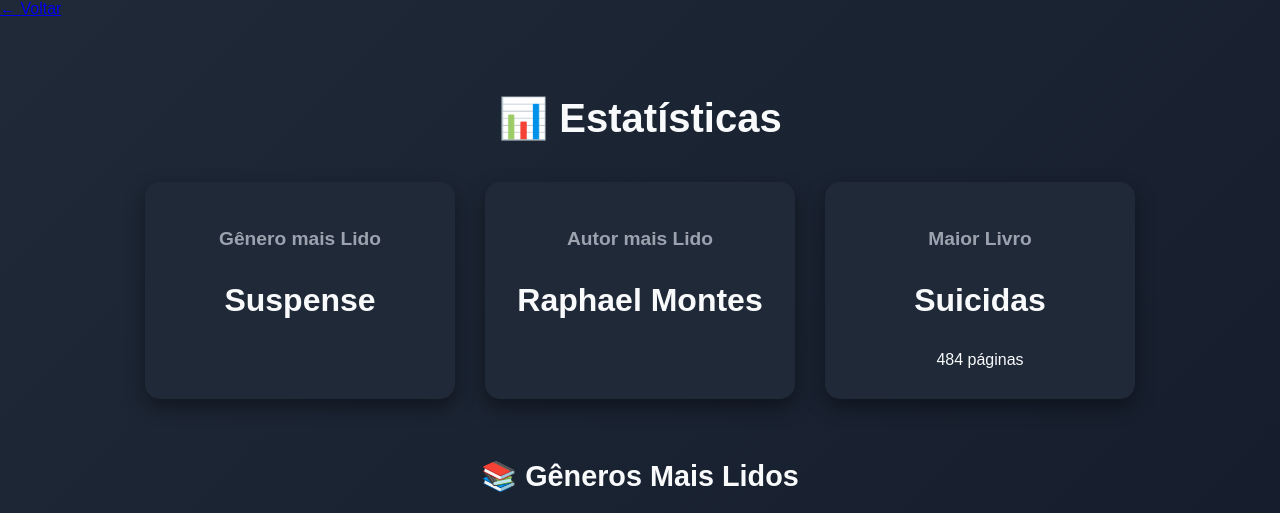
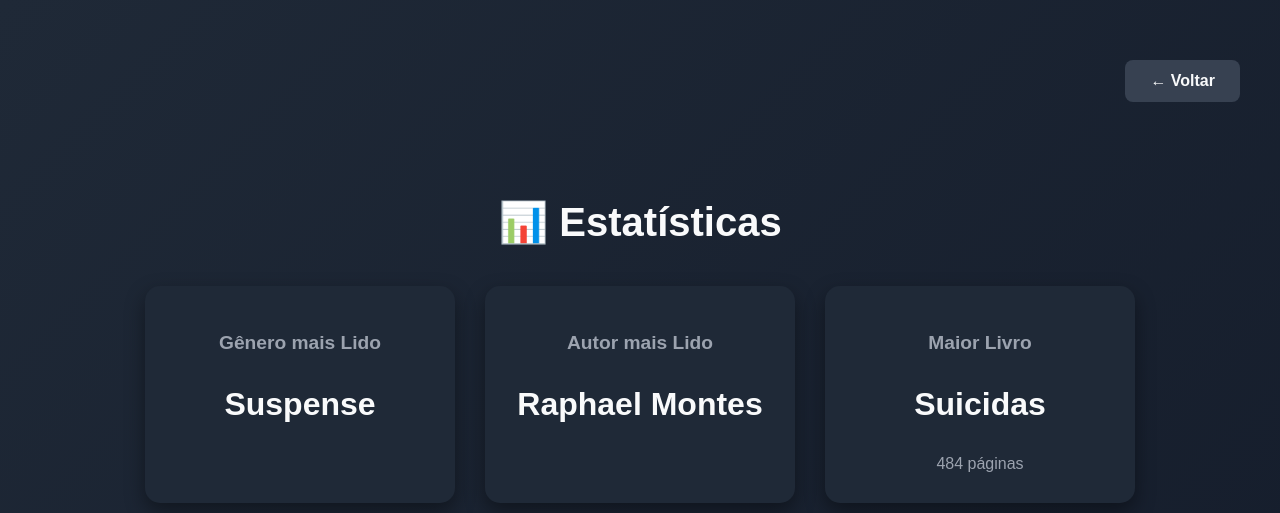
Before and after one commit to erikfelipe/BibliotecaPessoal, a Flask app: page /estatisticas in a window 1280 px wide. Shown: the top 513 px of the page. Run offline with Flask 3, Linux system fonts and the light colour scheme.

Commit message:
Add navigation button styles to style.css

```diff
--- a/static/style.css
+++ b/static/style.css
@@ -150,3 +150,34 @@ tr:hover {
     font-size: 28px;
     cursor: pointer;
 }
+
+.nav-button {
+    display: inline-block;
+    margin-top: 40px;
+    padding: 12px 25px;
+    background-color: #374151;
+    color: #f9fafb;
+    text-decoration: none;
+    border-radius: 8px;
+    font-weight: 600;
+    transition: 0.2s ease;
+}
+
+.nav-button:hover {
+    background-color: #4b5563;
+    transform: translateY(-3px);
+}
+
+.top-nav {
+    display: flex;
+    justify-content: flex-end;
+    padding: 20px 40px;
+}
+
+.card-small {
+    display: block;
+    font-size: 1rem;
+    font-weight: normal;
+    margin-top: 5px;
+    color: #9ca3af;
+}
```
